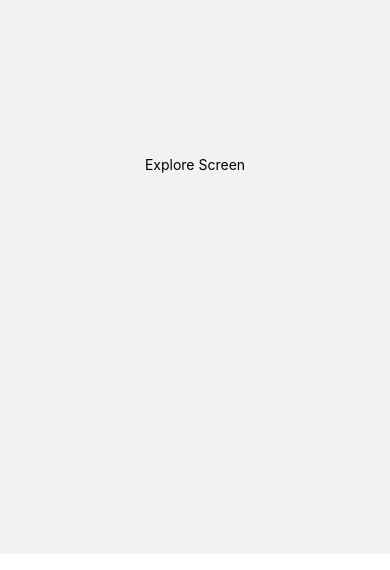
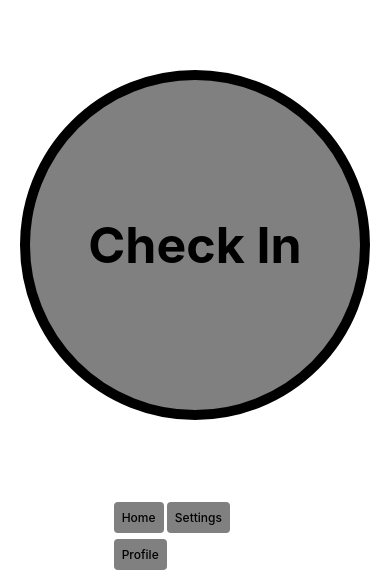
Before and after one commit to buckitA/buckit, a React Native app: screen /Explore in a window 390 px wide. Shown: the part 290-860 px from the top of the page. Built offline with nearby package versions, Linux system fonts and the light colour scheme.

Commit message:
Moved Buckit text from TowRow to a separate component

```diff
--- a/components/Partitions/TopRow.jsx
+++ b/components/Partitions/TopRow.jsx
@@ -1,10 +1,11 @@
 import {StyleSheet, Text, View} from "react-native";
+import HomeBuckitText from '../HomeBuckitText'
 import React from "react";
 
 export default function TopRow() {
   return(
       <View style={styles.topRow}>
-        <Text style={styles.buttonText}>BuckIt</Text>
+        <HomeBuckitText/>
       </View>
   );
 }
@@ -15,9 +16,5 @@ const styles = StyleSheet.create({
     backgroundColor: 'gold',
     alignItems: 'center',
     justifyContent: 'center',
-  },
-  buttonText: {
-    fontSize: 50,
-    fontWeight: 'bold',
   }
 });
--- a/components/ProfileHeader.jsx
+++ b/components/ProfileHeader.jsx
@@ -1,4 +1,4 @@
-import React, {useState} from "react";
+import React from "react";
 import {Image, StyleSheet, View} from "react-native";
 import capture from '../images/Capture.png';
 
--- a/components/Screens/Explore.jsx
+++ b/components/Screens/Explore.jsx
@@ -1,9 +1,39 @@
-import {Text, View} from "react-native";
+import {StyleSheet, View} from "react-native";
+import TopRow from "../Partitions/TopRow";
+import TopMidRow from "../Partitions/TopMidRow";
+import BottomMidRow from "../Partitions/BottomMidRow";
+import BottomRow from "../Partitions/BottomRow";
+import {useRoute} from "@react-navigation/native";
 
 export default function ExploreScreen() {
+
+    const route = useRoute();
+
     return (
-        <View style={{ flex: 1, alignItems: 'center', justifyContent: 'center' }}>
-            <Text>Explore Screen</Text>
+        <View style={styles.screen}>
+            <TopRow/>
+            <TopMidRow/>
+            <BottomMidRow/>
+            <BottomRow page={route.name}/>
         </View>
     );
 }
+
+const styles = StyleSheet.create({
+    topRow: {
+      flex: 3,
+      backgroundColor: 'gold',
+      alignItems: 'center',
+      justifyContent: 'center',
+    },
+    buttonText: {
+      fontSize: 50,
+      fontWeight: 'bold',
+    },
+    screen: {
+        flex: 1,
+        backgroundColor: 'white',
+        alignItems: 'center',
+        justifyContent: 'center',
+    },
+  });
```
